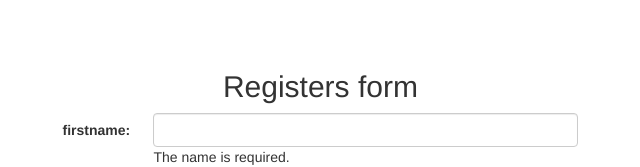
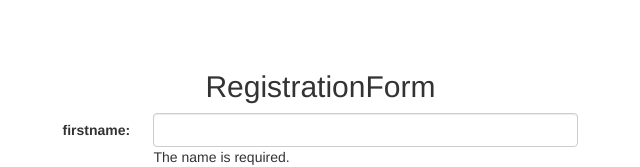
Before and after one commit to gireesha-del/Bootcamp_employee, a plain HTML site: page angular.html in a window 1280 px wide. Shown: the top 167 px of the page, without its empty margins (265-905 px from the left). Drawn offline with nearby package versions, Linux system fonts and the light colour scheme.

Commit message:
corrected spelling

```diff
--- a/angular.html
+++ b/angular.html
@@ -14,7 +14,7 @@
         <div class="row" style="margin-top:50px">
             <form class="form-horizontal col-sm-5 col-sm-offset-3" name="RegisterForm">
                 <div class="col-sm-12 text-center">
-                    <h2> Registers form</h2>
+                    <h2> RegistrationForm</h2>
                 </div>
                 <div class="form-group">
                     <label class="control-label col-sm-2" > firstname:</label>
```
